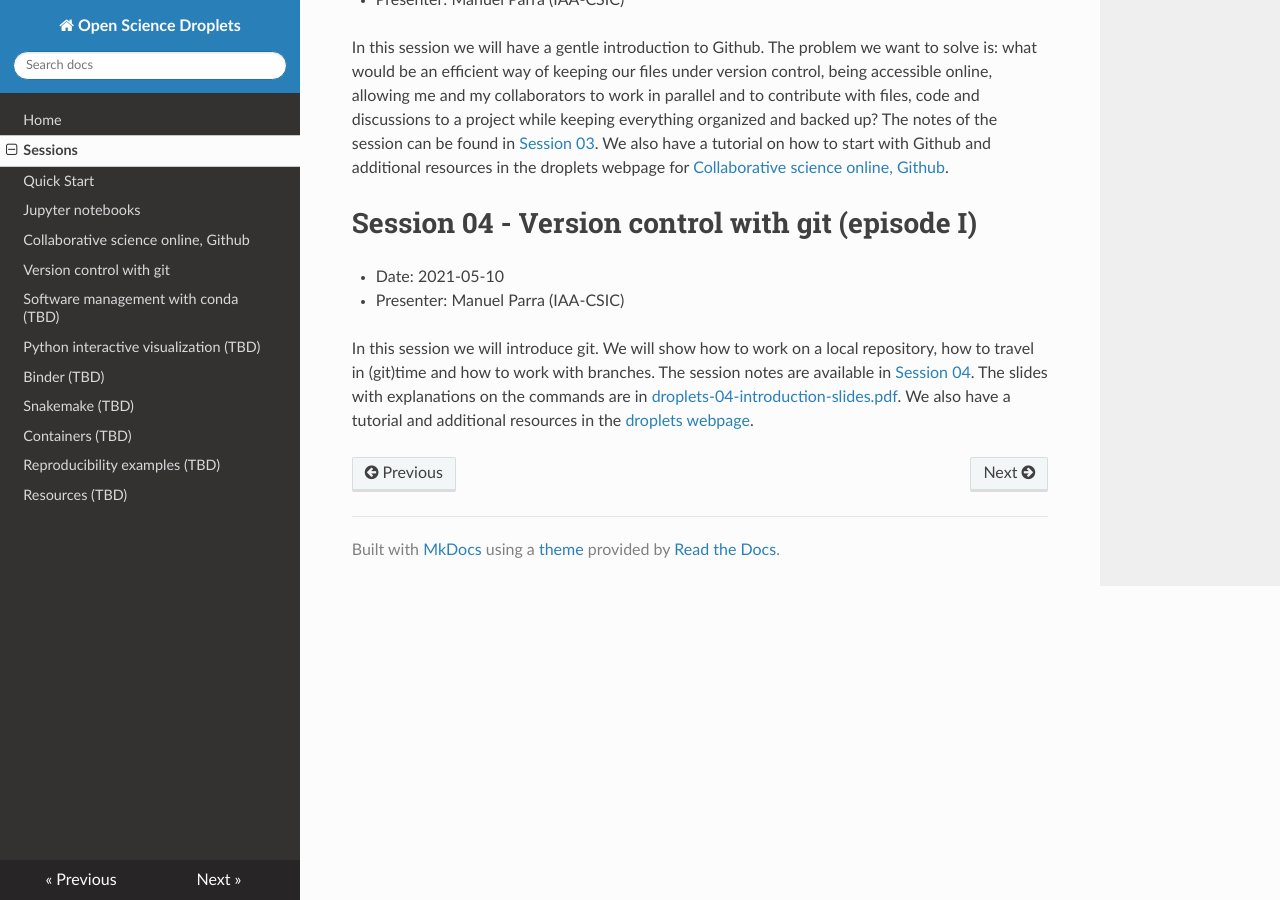
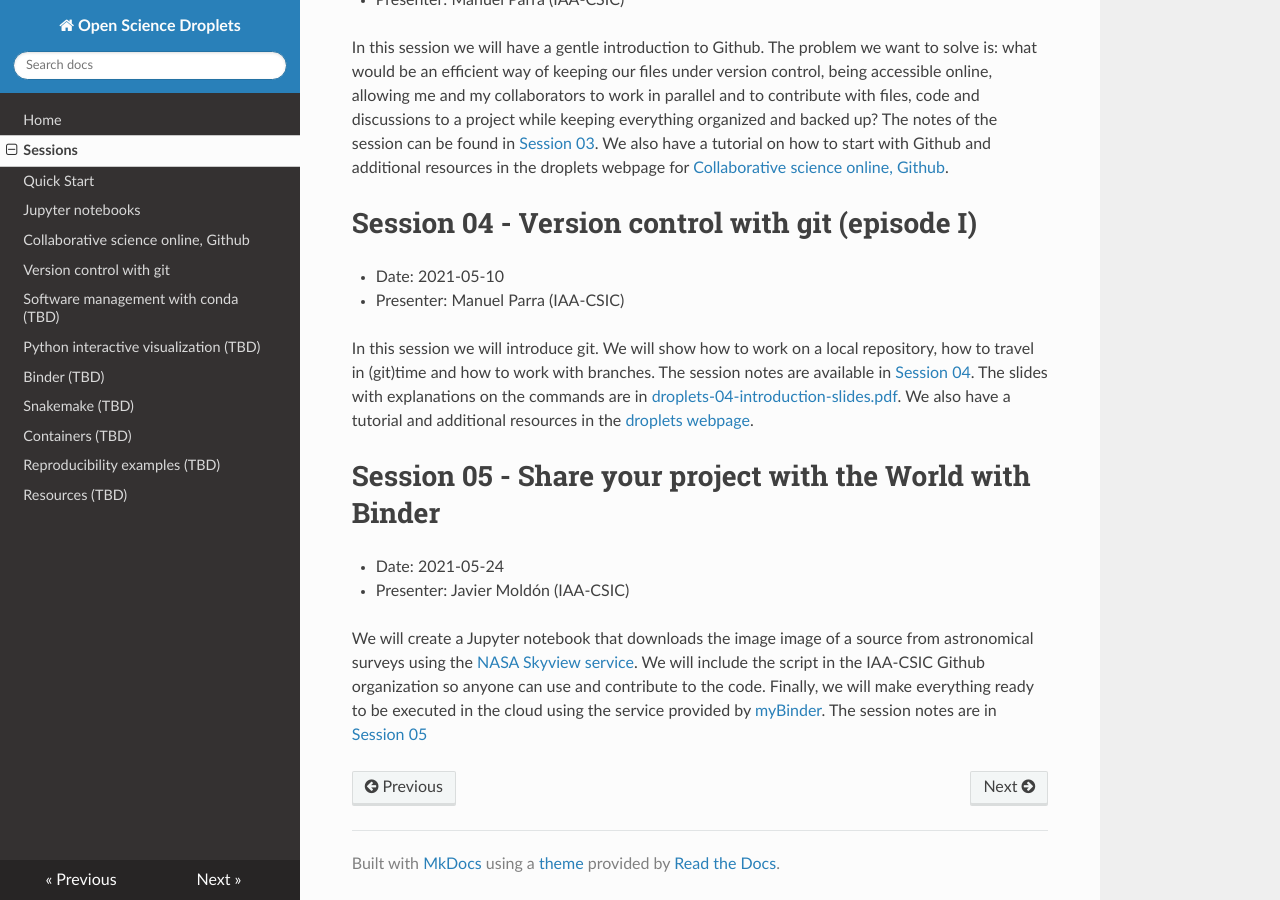
Before and after one commit to espsrc/droplets, an MkDocs documentation site: the page built from docs/sessions.md, in a window 1280 px wide and 900 px high, scrolled down 777 px. Built offline with MkDocs 1.6.1, drawn with Linux system fonts in a browser that asks for light colours; nearby versions of some CDN libraries.

Commit message:
Add session05 info and links

```diff
--- a/docs/sessions.md
+++ b/docs/sessions.md
@@ -25,3 +25,10 @@ In this session we will have a gentle introduction to Github. The problem we wan
 - Presenter: Manuel Parra (IAA-CSIC)
 
 In this session we will introduce git. We will show how to work on a local repository, how to travel in (git)time and how to work with branches. The session notes are available in [Session 04](https://github.com/spsrc/droplets/blob/master/sessions/droplets-04-git/droplets-04-git.md). The slides with explanations on the commands are in [droplets-04-introduction-slides.pdf](https://github.com/spsrc/droplets/blob/master/sessions/droplets-04-git/droplets-04-introduction-slides.pdf). We also have a tutorial and additional resources in the [droplets webpage](https://droplets-spsrc.readthedocs.io/git/).
+
+# Session 05 - Share your project with the World with Binder
+
+- Date: 2021-05-24
+- Presenter: Javier Moldón (IAA-CSIC)
+
+We will create a Jupyter notebook that downloads the image image of a source from astronomical surveys using the [NASA Skyview service](https://skyview.gsfc.nasa.gov/current/cgi/titlepage.pl). We will include the script in the IAA-CSIC Github organization so anyone can use and contribute to the code. Finally, we will make everything ready to be executed in the cloud using the service provided by [myBinder](https://mybinder.org/). The session notes are in [Session 05](https://github.com/spsrc/droplets/blob/master/sessions/droplets-05-binder/droplets-05-binder.md)
```
Also changed, not shown: sessions/README.md (+1 -0 lines), sessions/droplets-05-binder/droplets-05-binder.md (+2 -1 lines).
